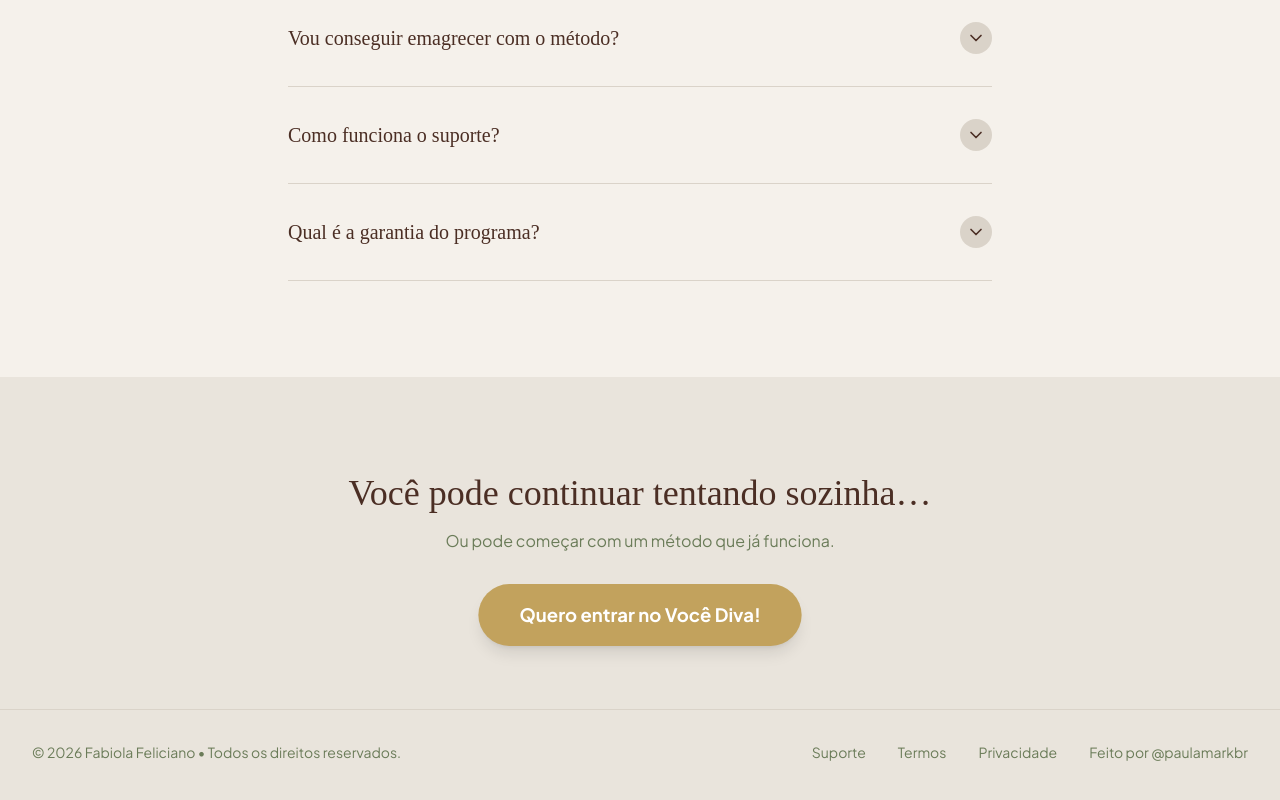
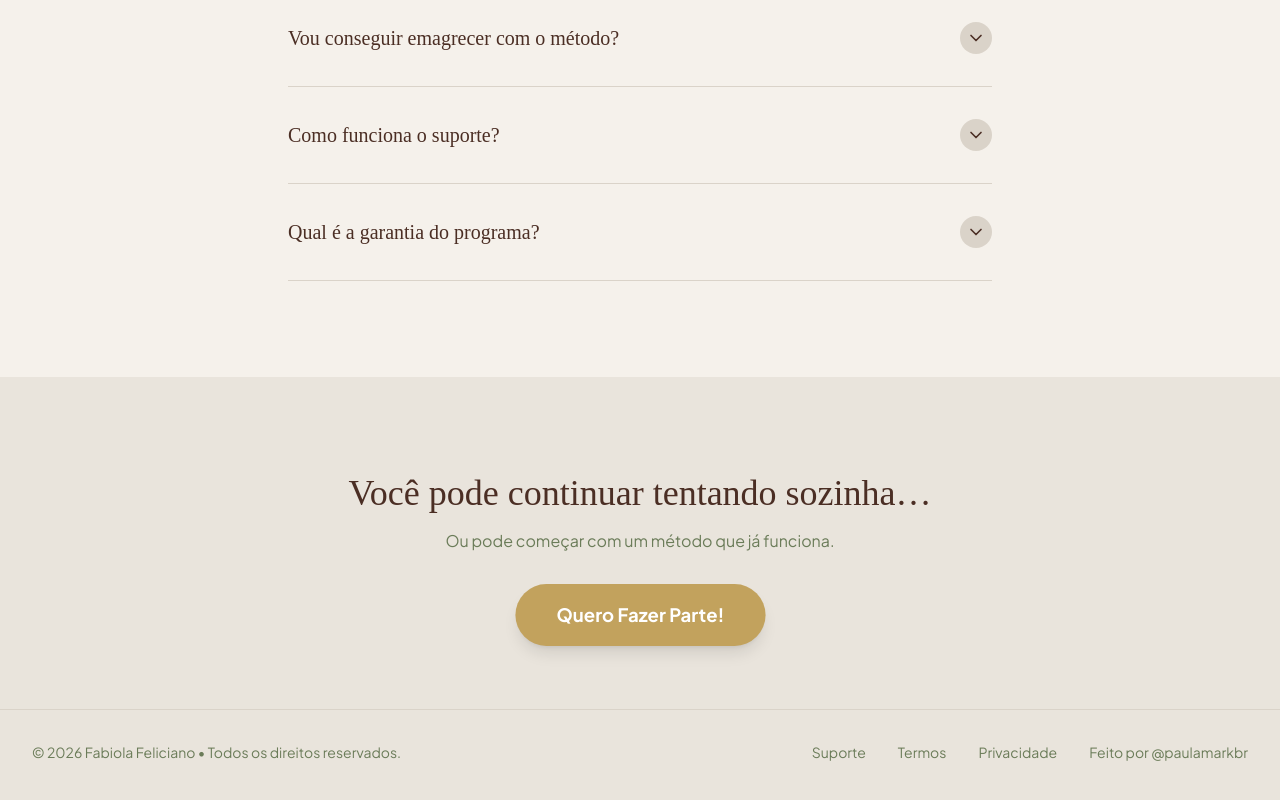
Before and after one commit to voodecolarnodigital-png/fabiola-personal, a React (Vite) app: page /termos in a window 1280 px wide. Shown: the part 7811-8611 px from the top of the page. Built offline with nearby package versions, Linux system fonts and the light colour scheme; a web font is replaced by a local one.

Commit message:
Update App.tsx

```diff
--- a/src/App.tsx
+++ b/src/App.tsx
@@ -795,7 +795,7 @@ export default function App() {
              <p className="text-mute-text mb-8">Ou pode começar com um método que já funciona.</p>
 
              <a href="https://pay.kiwify.com.br/a1AR20y" target="_blank" rel="noopener noreferrer" className="inline-block text-center bg-gold hover:bg-gold-dark text-white px-10 py-4 rounded-full text-lg font-bold transition-all shadow-lg hover:scale-105 animate-button-pulse">
-               Quero entrar no Você Diva!
+               Quero Fazer Parte!
              </a>
           </div>
           <div className="max-w-7xl mx-auto px-8 flex flex-col md:flex-row justify-between items-center gap-6 text-sm text-mute-text border-t border-surface-grey pt-8 pb-12">
```
